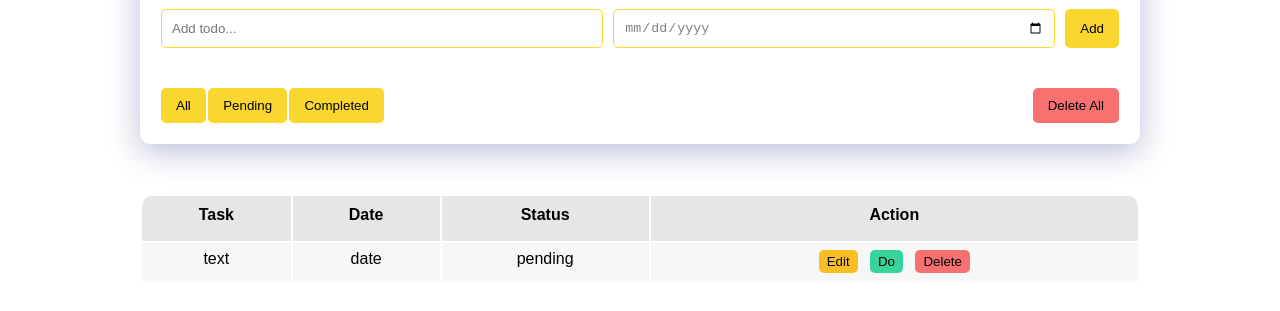
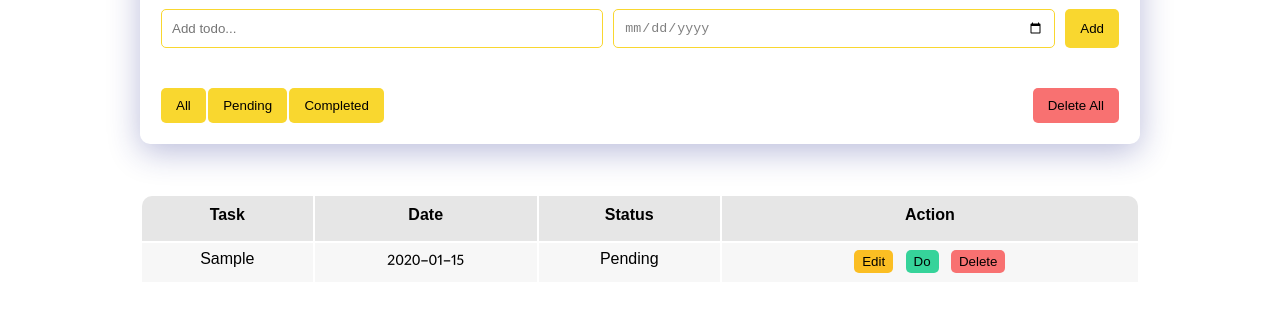
Before and after one commit to alikamali7/Todo-App, a plain HTML site: page index.html in a window 1280 px wide. Both pictures are taken after typing "Sample", "2020-01-15" into the empty fields and a click on the button "Add". Shown: the part 119-430 px from the top of the page. Drawn offline with Linux system fonts and the light colour scheme.

Commit message:
Step 2: Add todos to the table.

```diff
--- a/Js/app.js
+++ b/Js/app.js
@@ -2,6 +2,7 @@ const taskInput = document.getElementById("input-task");
 const dateInput = document.getElementById("input-date");
 const add = document.getElementById("add");
 const alertMassage = document.getElementById("alert-massage")
+const todosBody = document.querySelector("tbody")
 
 const todos = JSON.parse(localStorage.getItem("todos")) || [] ;
 
@@ -23,6 +24,28 @@ const showAlert = (massage, type) => {
     }, 2000)
 }
 
+const displayTodos = () => {
+  todosBody.innerHTML =""
+  if(!todos.length) {
+    todosBody.innerHTML = "<tr><td colspan='4'>No Task found!</td></tr>"
+    return;
+  }
+  todos.forEach(todo => {
+    todosBody.innerHTML += `
+      <tr>
+        <td>${todo.task}</td>
+        <td>${todo.date || "No Date"}</td>
+        <td>${todo.completed ? "Completed" : "Pending"}</td>
+        <td>
+          <button>Edit</button>
+          <button>Do</button>
+          <button>Delete</button>
+        </td>
+      </tr>
+    `
+  });
+}
+
 const addHandler = () => {
   const task = taskInput.value;
   const date = dateInput.value;
@@ -35,6 +58,7 @@ const addHandler = () => {
   if (task) {
     todos.push(todo);
     localStorage.setItem("todos", JSON.stringify(todos));
+    displayTodos()
     taskInput.value = ""
     dateInput.value = ""
     console.log(todos);
--- a/index.html
+++ b/index.html
@@ -35,7 +35,7 @@
             </tr>
         </thead>
         <tbody>
-            <tr>
+            <!-- <tr>
                 <td>text</td>
                 <td>date</td>
                 <td>pending</td>
@@ -44,7 +44,7 @@
                     <button class="action-but do">Do</button>
                     <button class="action-but del">Delete</button>
                 </td>
-            </tr>
+            </tr>  -->
         </tbody>
     </table>
     <script src="./Js/app.js"></script>
```
